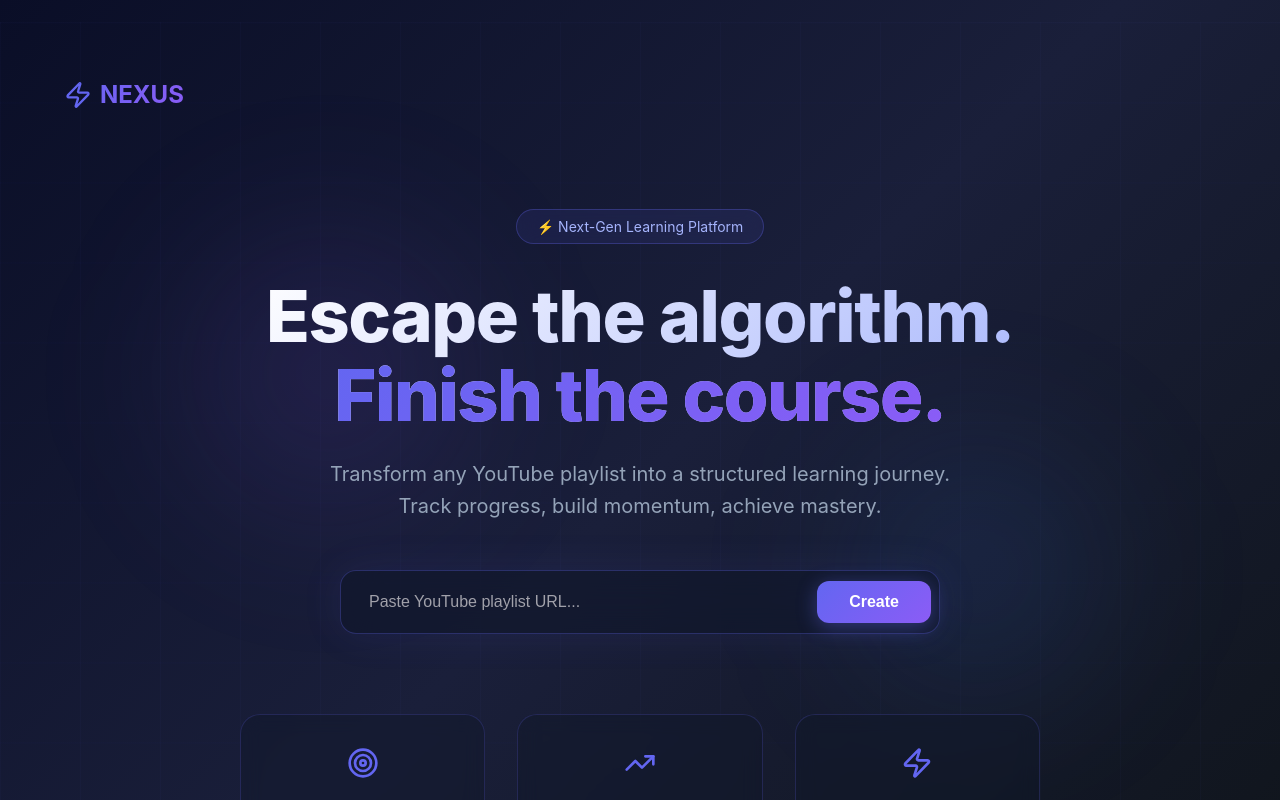
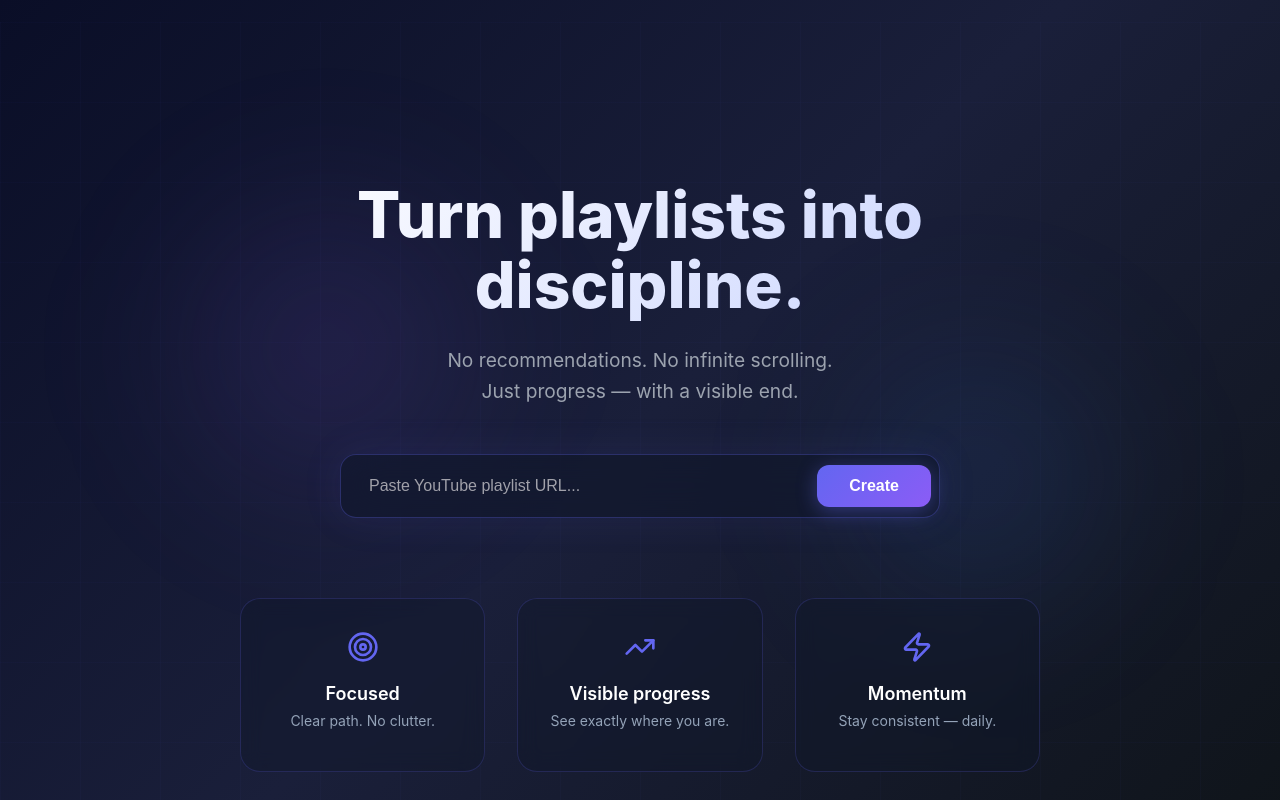
Before and after one commit to swaroopstack/Roadsmash, a React (Vite) app: page / in a window 1280 px wide. Shown: the top 800 px of the page. Built offline with nearby package versions, Linux system fonts and the light colour scheme.

Commit message:
removed extra words

```diff
--- a/src/pages/Home.jsx
+++ b/src/pages/Home.jsx
@@ -65,9 +65,9 @@ export default function Home() {
             position: "absolute",
             inset: 0,
             backgroundImage: `
-            linear-gradient(90deg, rgba(99, 102, 241, 0.03) 1px, transparent 1px),
-            linear-gradient(rgba(99, 102, 241, 0.03) 1px, transparent 1px)
-          `,
+              linear-gradient(90deg, rgba(99, 102, 241, 0.03) 1px, transparent 1px),
+              linear-gradient(rgba(99, 102, 241, 0.03) 1px, transparent 1px)
+            `,
             backgroundSize: "80px 80px",
             animation: "gridMove 20s linear infinite",
           }}
@@ -88,6 +88,7 @@ export default function Home() {
             animation: "float 8s ease-in-out infinite",
           }}
         />
+
         <div
           style={{
             position: "absolute",
@@ -112,7 +113,7 @@ export default function Home() {
             margin: "0 auto",
           }}
         >
-          {/* Header */}
+          {/* header stays empty on purpose */}
           <div
             style={{
               display: "flex",
@@ -121,25 +122,10 @@ export default function Home() {
               marginBottom: 100,
             }}
           >
-            <div
-              style={{
-                fontSize: "1.5rem",
-                fontWeight: 700,
-                background:
-                  "linear-gradient(135deg, #6366f1 0%, #8b5cf6 100%)",
-                WebkitBackgroundClip: "text",
-                WebkitTextFillColor: "transparent",
-                display: "flex",
-                alignItems: "center",
-                gap: 8,
-              }}
-            >
-              <Zap size={28} style={{ color: "#6366f1" }} />
-              NEXUS
-            </div>
+            <div />
           </div>
 
-          {/* Hero content */}
+          {/* HERO */}
           <div
             style={{
               maxWidth: 800,
@@ -147,63 +133,35 @@ export default function Home() {
               textAlign: "center",
             }}
           >
-            <div
-              style={{
-                display: "inline-block",
-                padding: "8px 20px",
-                background: "rgba(99, 102, 241, 0.1)",
-                border: "1px solid rgba(99, 102, 241, 0.3)",
-                borderRadius: 999,
-                fontSize: "0.875rem",
-                color: "#a5b4fc",
-                marginBottom: 32,
-                backdropFilter: "blur(10px)",
-              }}
-            >
-              ⚡ Next-Gen Learning Platform
-            </div>
-
             <h1
               style={{
-                fontSize: "4.5rem",
+                fontSize: "4rem",
                 lineHeight: 1.1,
                 marginBottom: 24,
                 fontWeight: 800,
                 background:
-                  "linear-gradient(135deg, #ffffff 0%, #a5b4fc 100%)",
+                  "linear-gradient(135deg, #ffffff 0%, #c7d2fe 100%)",
                 WebkitBackgroundClip: "text",
                 WebkitTextFillColor: "transparent",
-                letterSpacing: "-0.02em",
               }}
             >
-              Escape the algorithm.
-              <br />
-              <span
-                style={{
-                  background:
-                    "linear-gradient(135deg, #6366f1 0%, #8b5cf6 100%)",
-                  WebkitBackgroundClip: "text",
-                  WebkitTextFillColor: "transparent",
-                }}
-              >
-                Finish the course.
-              </span>
+              Turn playlists into discipline.
             </h1>
 
             <p
               style={{
-                color: "#94a3b8",
-                fontSize: "1.25rem",
+                color: "#9ca3af",
+                fontSize: "1.2rem",
                 marginBottom: 48,
                 lineHeight: 1.6,
               }}
             >
-              Transform any YouTube playlist into a structured learning journey.
+              No recommendations. No infinite scrolling.
               <br />
-              Track progress, build momentum, achieve mastery.
+              Just progress — with a visible end.
             </p>
 
-            {/* Input section */}
+            {/* INPUT */}
             <div
               style={{
                 maxWidth: 600,
@@ -278,17 +236,17 @@ export default function Home() {
                 {
                   icon: Target,
                   title: "Focused",
-                  desc: "Clear path to completion",
+                  desc: "Clear path. No clutter.",
                 },
                 {
                   icon: TrendingUp,
-                  title: "Track Progress",
-                  desc: "Visualize your journey",
+                  title: "Visible progress",
+                  desc: "See exactly where you are.",
                 },
                 {
                   icon: Zap,
-                  title: "Stay Motivated",
-                  desc: "Build learning momentum",
+                  title: "Momentum",
+                  desc: "Stay consistent — daily.",
                 },
               ].map((feature, i) => (
                 <div
@@ -306,6 +264,7 @@ export default function Home() {
                     size={32}
                     style={{ color: "#6366f1", marginBottom: 16 }}
                   />
+
                   <h3
                     style={{
                       color: "#fff",
@@ -315,6 +274,7 @@ export default function Home() {
                   >
                     {feature.title}
                   </h3>
+
                   <p style={{ color: "#94a3b8", fontSize: "0.875rem" }}>
                     {feature.desc}
                   </p>
@@ -383,7 +343,6 @@ export default function Home() {
               display: "flex",
               alignItems: "center",
               gap: 8,
-              transition: "all 0.3s ease",
               boxShadow: "0 4px 20px rgba(99, 102, 241, 0.4)",
             }}
           >
@@ -414,8 +373,6 @@ export default function Home() {
                   border: "1px solid rgba(99, 102, 241, 0.2)",
                   borderRadius: 20,
                   backdropFilter: "blur(20px)",
-                  transition: "all 0.3s ease",
-                  cursor: "pointer",
                 }}
               >
                 <div
@@ -437,7 +394,6 @@ export default function Home() {
                     background: "rgba(15, 23, 42, 0.8)",
                     overflow: "hidden",
                     marginBottom: 16,
-                    border: "1px solid rgba(99, 102, 241, 0.2)",
                   }}
                 >
                   <div
@@ -447,8 +403,6 @@ export default function Home() {
                       background:
                         "linear-gradient(90deg, #6366f1 0%, #8b5cf6 100%)",
                       transition: "width 0.5s ease",
-                      boxShadow:
-                        "0 0 10px rgba(99, 102, 241, 0.5)",
                     }}
                   />
                 </div>
@@ -465,13 +419,9 @@ export default function Home() {
                   <span>
                     {completed}/{c.videos.length} completed
                   </span>
+
                   {percent === 100 ? (
-                    <span
-                      style={{
-                        color: "#6ee7a8",
-                        fontWeight: 600,
-                      }}
-                    >
+                    <span style={{ color: "#6ee7a8", fontWeight: 600 }}>
                       ✓ Done
                     </span>
                   ) : (
@@ -484,17 +434,12 @@ export default function Home() {
                   style={{
                     padding: "8px 16px",
                     background: "rgba(239, 68, 68, 0.1)",
-                    border:
-                      "1px solid rgba(239, 68, 68, 0.3)",
+                    border: "1px solid rgba(239, 68, 68, 0.3)",
                     borderRadius: 8,
                     color: "#ef4444",
-                    cursor: "pointer",
                     display: "flex",
                     alignItems: "center",
                     gap: 8,
-                    fontSize: "0.875rem",
-                    fontWeight: 500,
-                    transition: "all 0.3s ease",
                   }}
                 >
                   <Trash2 size={16} />
```
